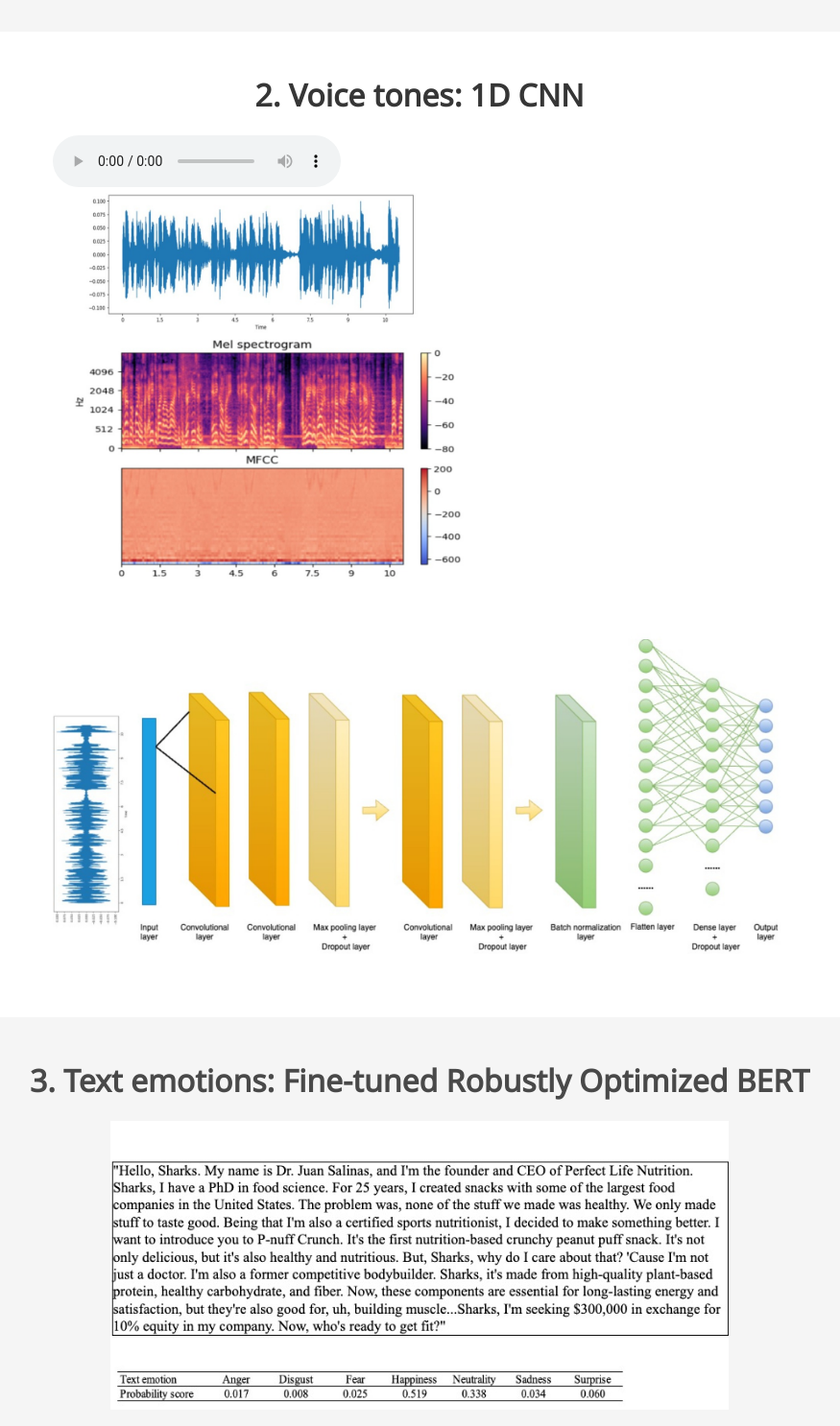
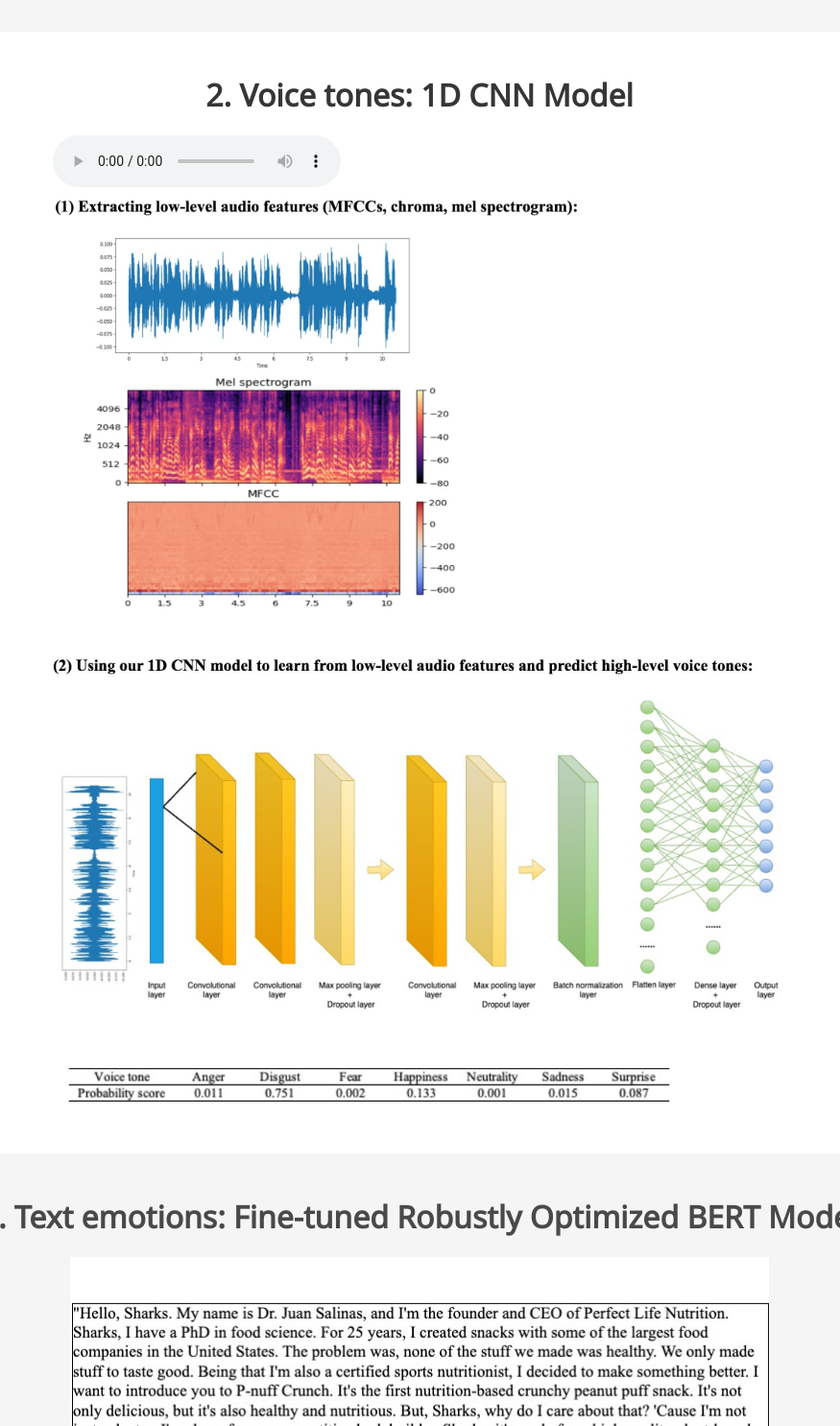
Before and after one commit to shark-tank-emotion/illustration, a plain HTML site: page index.html in a window 1280 px wide. Shown: the part 1066-2552 px from the top of the page at 96% size, without its empty margins (203-1078 px from the left). Drawn offline with nearby package versions, Linux system fonts and the light colour scheme; some icons are missing; a web font is replaced by a local one.

Commit message:
Update index.html

```diff
--- a/index.html
+++ b/index.html
@@ -87,7 +87,7 @@
   <!-- Voice Tones Section -->
   <section class="section">
     <div class="container is-max-desktop">
-      <h2 class="title is-3 has-text-centered">2. Voice tones: 1D CNN</h2>
+      <h2 class="title is-3 has-text-centered">2. Voice tones: 1D CNN Model</h2>
       <div class="columns is-centered">
         <div class="column is-four-fifths">
           <audio controls>
@@ -95,7 +95,7 @@
           </audio>
           <div class="columns is-centered">
             <div class="column has-text-centered">
-              <img src="static/images/audio new.jpg" alt="Audio Features and CNN Model Architecture">
+              <img src="static/images/voice tone prediction.jpg" alt="Audio Features and CNN Model Architecture">
             </div>
           </div>
         </div>
@@ -107,7 +107,7 @@
   <!-- Text Emotions Section -->
   <section class="section hero is-light">
     <div class="container is-max-desktop">
-      <h2 class="title is-3 has-text-centered">3. Text emotions: Fine-tuned Robustly Optimized BERT</h2>
+      <h2 class="title is-3 has-text-centered">3. Text emotions: Fine-tuned Robustly Optimized BERT Model</h2>
       <div class="columns is-centered">
         <div class="column is-four-fifths has-text-centered">
           <img src="static/images/text.jpg" alt="Text Emotions Example">
```
